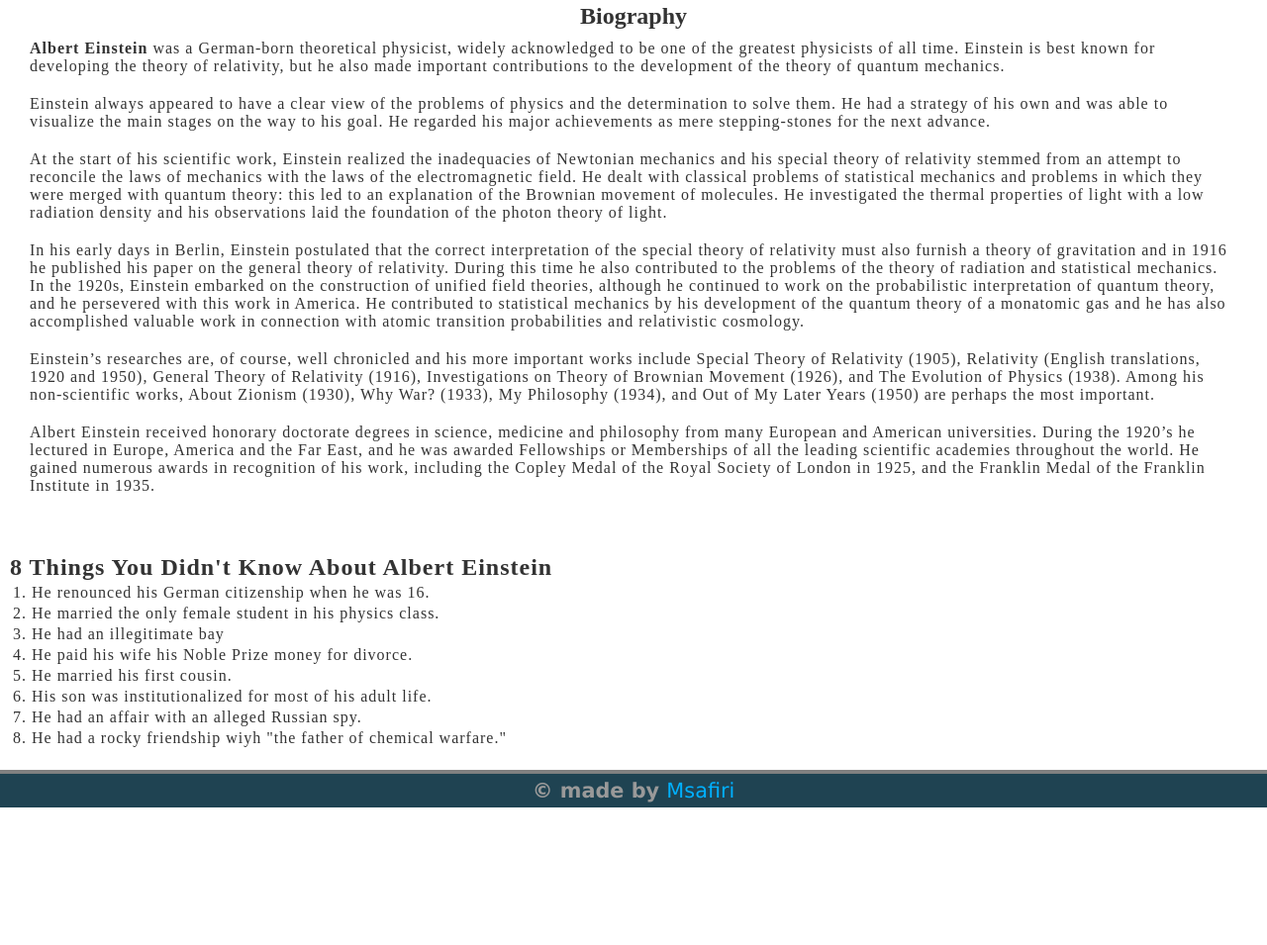
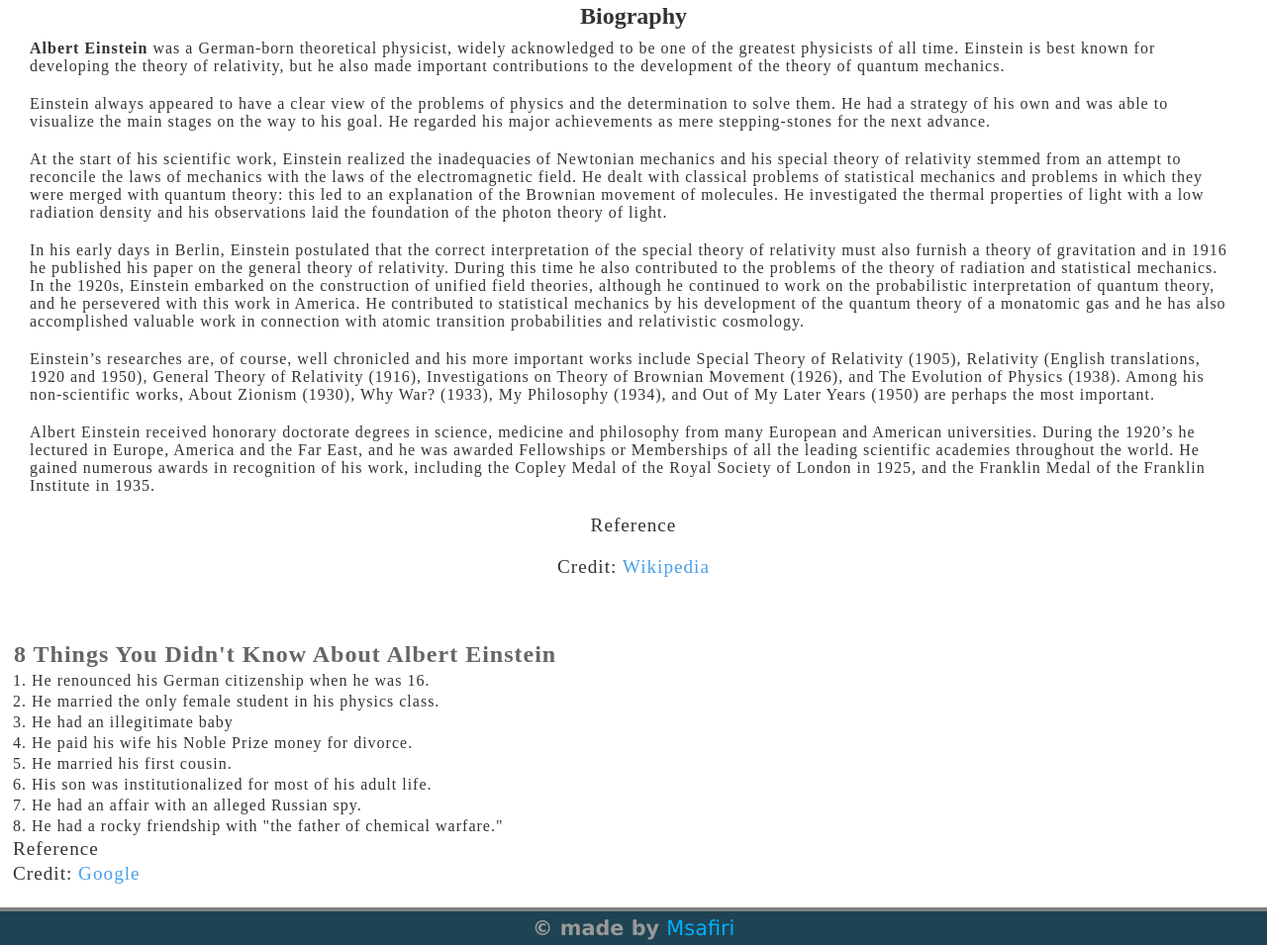
Before and after one commit to msafirijuma/tribute-website, a plain HTML site: page heroes/einstein.html in a window 1280 px wide. Shown: the part 922-1877 px from the top of the page at 99% size. Before the commit the page ends 1738 px from the top, so only its background shows below. Drawn offline with Linux system fonts and the light colour scheme.

Commit message:
adding info and reference

```diff
--- a/css/styles.css
+++ b/css/styles.css
@@ -308,4 +308,20 @@ footer .list-group .list-item {
 }
 .facts-section > h2 {
   text-transform: capitalize;
+  color: #666;
+  margin: 4px;
 }
+
+/* Reference */
+
+.reference {
+  font-size: 1.2rem;
+  font-weight: lighter;
+  color: #333;
+}
+
+.credit-website {
+  text-decoration: none;
+  color: var(--secondary);
+  font-size: 1.2rem;
+}
--- a/heroes/einstein.html
+++ b/heroes/einstein.html
@@ -68,18 +68,26 @@
             Memberships of all the leading scientific academies throughout the world. He gained numerous awards in recognition of
             his work, including the Copley Medal of the Royal Society of London in 1925, and the Franklin Medal of the Franklin
             Institute in 1935.</p>
+
+            <p class="reference">Reference </p>
+            <p class="reference">Credit:<a href="https://www.wikipedia.com" class="credit-website"
+            target="_blank"> Wikipedia</a>
         </section>
 
         <section class="facts-section">
             <h2>8 things you didn't know about Albert Einstein</h2>
             <p>1. He renounced his German citizenship when he was 16.</p>
             <p>2. He married the only female student in his physics class.</p>
-            <p>3. He had an illegitimate bay </p>
+            <p>3. He had an illegitimate baby </p>
             <p>4. He paid his wife his Noble Prize money for divorce. </p>
             <p>5. He married his first cousin.</p>
             <p>6. His son was institutionalized for most of his adult life.</p>
             <p>7. He had an affair with an alleged Russian spy.</p>
-            <p>8. He had a rocky friendship wiyh "the father of chemical warfare." </p>
+            <p>8. He had a rocky friendship with "the father of chemical warfare." </p>
+
+            <p class="reference">Reference</p>
+            <p class="reference">Credit: <a href="https://www.google.com" class="credit-website"
+            target="_blank">Google</a> </p>
         </section>
 
     </main>
```
Also changed, not shown: heroes/hawking.html (+4 -4 lines), heroes/jobs.html (+1 -1 lines), heroes/newton.html (+11 -0 lines).
